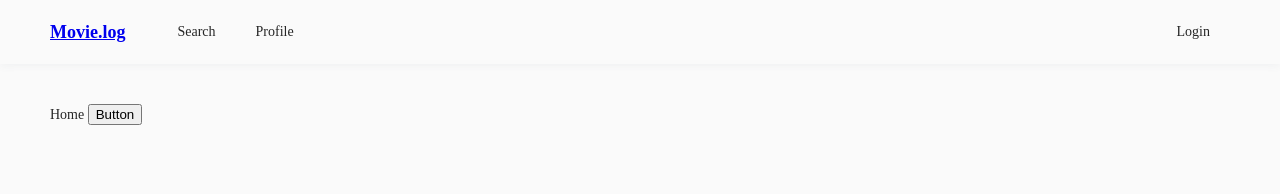
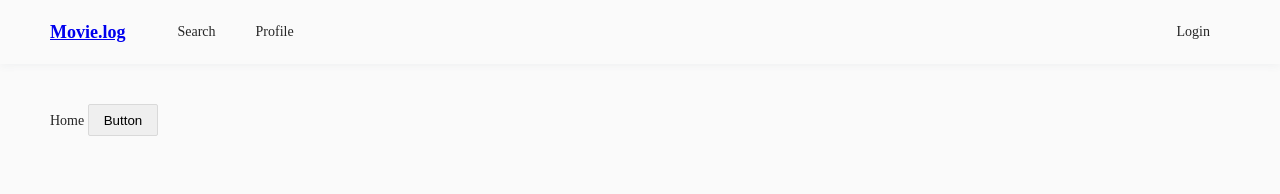
Before and after one commit to flynnpark/movielog-web, a React (Create React App) app: page / in a window 1280 px wide. Shown: the top 194 px of the page. Built offline with nearby package versions, Linux system fonts and the light colour scheme.

Commit message:
버튼 스타일링 중

```diff
--- a/src/components/base/button.tsx
+++ b/src/components/base/button.tsx
@@ -1,6 +1,9 @@
 import React from 'react';
+import styled from 'styled-components';
 import { tuple } from 'utils/type';
 
+const SizeTypes = tuple('small', 'middle', 'largs');
+export type SizeType = typeof SizeTypes[number];
 const ButtonTypes = tuple(
   'default',
   'primary',
@@ -10,23 +13,48 @@ const ButtonTypes = tuple(
   'text'
 );
 export type ButtonType = typeof ButtonTypes[number];
-const ButtonShapes = tuple('circle', 'circle-outline', 'round');
-type ButtonShape = typeof ButtonShapes[number];
+// const ButtonShapes = tuple('circle', 'circle-outline', 'round');
+// type ButtonShape = typeof ButtonShapes[number];
 const ButtonHTMLTypes = tuple('submit', 'button', 'reset');
 export type ButtonHTMLType = typeof ButtonHTMLTypes[number];
 
 interface BaseButtonProps {
   loading?: boolean;
-  type?: ButtonType;
-  shape?: ButtonShape;
-  htmlType?: ButtonHTMLType;
+  // shape?: ButtonShape;
+  // size?: SizeType;
   onClick?: React.MouseEventHandler<HTMLElement>;
 }
 
-export type ButtonProps = Partial<BaseButtonProps>;
+type NativeButtonProps = {
+  type?: ButtonType;
+  htmlType?: ButtonHTMLType;
+} & BaseButtonProps;
+type StyledButtonProps = {
+  styleType?: ButtonType;
+} & BaseButtonProps;
+
+export type ButtonProps = Partial<NativeButtonProps>;
+
+const BaseStyledButton = styled.button<StyledButtonProps>`
+  height: ${({ theme }) => theme.size.height.base}px;
+  padding: ${({ theme }) => {
+    const { max, round } = Math;
+    const paddingVertical = max(
+      round(((theme.size.height.base - theme.size.font.base) / 2) * 10) / 10 -
+        theme.border.width,
+      0
+    );
+    const paddingHorizontal = theme.size.padding.md - 1;
+    return `${paddingVertical}px ${paddingHorizontal}px`;
+  }};
+  border-width: ${({ theme }) => theme.border.width}px;
+  border-radius: ${({ theme }) => theme.border.radius}px;
+  border-style: ${({ theme }) => theme.border.style};
+  border-color: ${({ theme }) => theme.border.color.base};
+`;
 
 const Button: React.FC<ButtonProps> = (props) => {
-  const { children, loading, type, shape, htmlType, ...rest } = props;
+  const { children, loading, type, htmlType, ...rest } = props;
 
   const handleClick = (e: React.MouseEvent<HTMLButtonElement, MouseEvent>) => {
     const { onClick } = props;
@@ -39,9 +67,14 @@ const Button: React.FC<ButtonProps> = (props) => {
   };
 
   return (
-    <button type={htmlType} onClick={handleClick} {...rest}>
-      {children}
-    </button>
+    <BaseStyledButton
+      type={htmlType}
+      onClick={handleClick}
+      styleType={type}
+      {...rest}
+    >
+      {typeof children === 'string' ? <span>{children}</span> : children}
+    </BaseStyledButton>
   );
 };
 
--- a/src/styles/themes.ts
+++ b/src/styles/themes.ts
@@ -1,3 +1,4 @@
+import { hsv } from 'utils/style';
 import * as size from './size';
 
 type NeutralColor = (percentage: number) => string;
@@ -42,6 +43,14 @@ export interface CustomThemeInterface extends BaseThemeInterface {
     secondary: string;
     disabled: string;
   };
+  border: {
+    width: number;
+    radius: number;
+    style: string;
+    color: {
+      base: string;
+    };
+  };
 }
 
 const lightTheme: CustomThemeInterface = {
@@ -53,10 +62,18 @@ const lightTheme: CustomThemeInterface = {
     secondary: black(45),
     disabled: black(25),
   },
+  border: {
+    width: 1,
+    radius: 2,
+    style: 'solid',
+    color: {
+      base: hsv(0, 0, 0.85),
+    },
+  },
 };
 
 const darkTheme: CustomThemeInterface = {
-  ...baseTheme,
+  ...lightTheme,
   background: gray[11],
   shadow: 'rgba(0, 0, 0, 0.65) 0px 2px 8px 0px',
   typography: {
@@ -64,6 +81,10 @@ const darkTheme: CustomThemeInterface = {
     secondary: white(65),
     disabled: white(35),
   },
+  border: {
+    ...lightTheme.border,
+    color: { ...lightTheme.border.color, base: '#434343' },
+  },
 };
 
 export { lightTheme, darkTheme };
--- /dev/null
+++ b/src/utils/style.ts
@@ -0,0 +1,41 @@
+function hsv(h: number, s: number, v: number) {
+  const { round } = Math;
+  const i = Math.floor(h * 6);
+  const f = h * 6 - i;
+  const p = v * (1 - s);
+  const q = v * (1 - f * s);
+  const t = v * (1 - (1 - f) * s);
+  let r = v;
+  let g = t;
+  let b = p;
+  switch (i % 6) {
+    case 1:
+      r = q;
+      g = v;
+      b = p;
+      break;
+    case 2:
+      r = p;
+      g = v;
+      b = t;
+      break;
+    case 3:
+      r = p;
+      g = q;
+      b = v;
+      break;
+    case 4:
+      r = t;
+      g = p;
+      b = v;
+      break;
+    case 5:
+      r = v;
+      g = p;
+      b = q;
+      break;
+  }
+  return `rgb(${round(r * 255)}, ${round(g * 255)}, ${round(b * 255)})`;
+}
+
+export { hsv };
```
